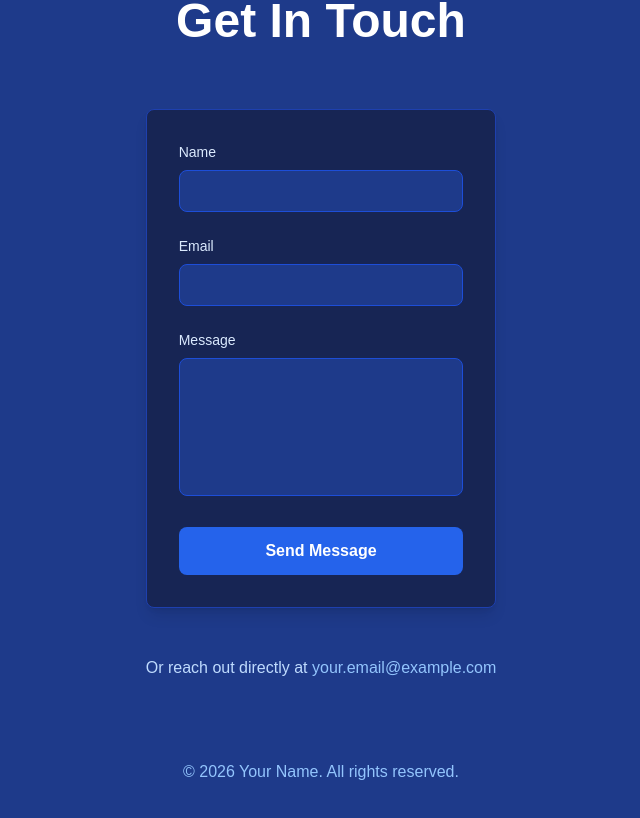
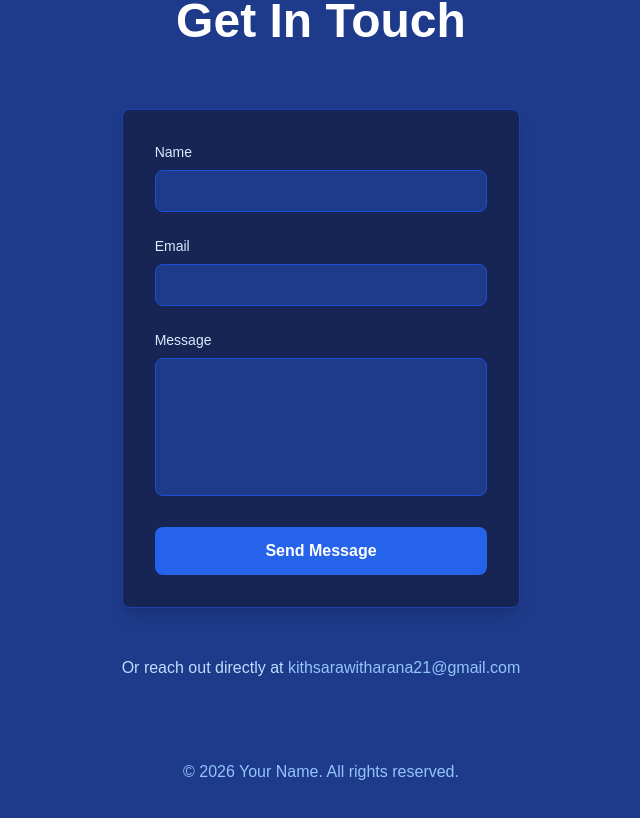
Before and after one commit to kithsr/Personal-Portfolio, a Next.js app: page / in a window 1280 px wide. Shown: the part 3599-4417 px from the top of the page, without its empty margins (319-959 px from the left). Built offline with nearby package versions, Linux system fonts and the light colour scheme.

Commit message:
Update contact email in Contact component
Replace placeholder email in components/Contact.tsx with kithsarawitharana21@gmail.com (updates both the mailto link and visible text) so users can reach out directly.

```diff
--- a/components/Contact.tsx
+++ b/components/Contact.tsx
@@ -85,8 +85,8 @@
         <div className="mt-12 text-center">
           <p className="text-blue-200">
             Or reach out directly at{" "}
-            <a href="mailto:your.email@example.com" className="text-blue-300 hover:underline">
-              your.email@example.com
+            <a href="mailto:kithsarawitharana21@gmail.com" className="text-blue-300 hover:underline">
+              kithsarawitharana21@gmail.com
             </a>
           </p>
         </div>
```
